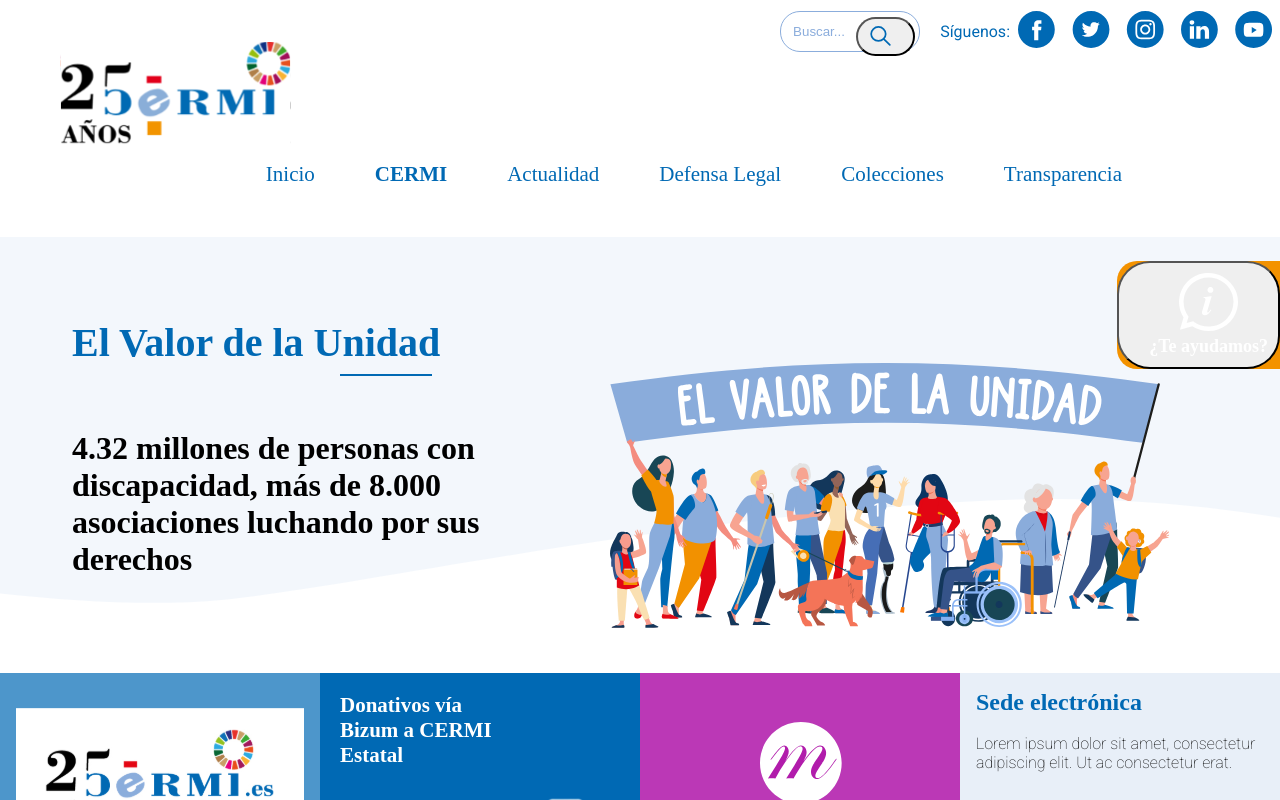
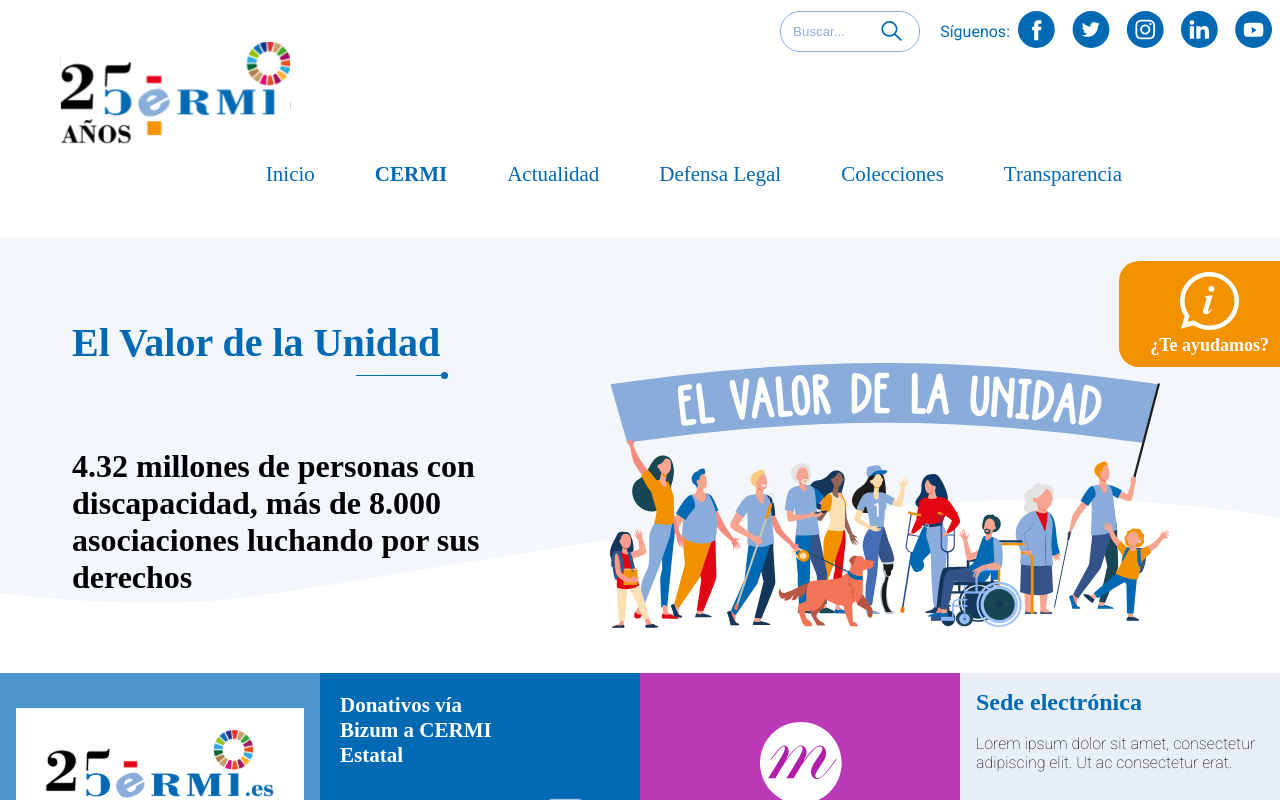
Before and after one commit to steven8906/cermi, a Vue app: page / in a window 1280 px wide. Shown: the top 800 px of the page. Built offline with nearby package versions, Linux system fonts and the light colour scheme.

Commit message:
ajustes en css

```diff
--- a/src/components/Home/CarrouselHome.vue
+++ b/src/components/Home/CarrouselHome.vue
@@ -5,7 +5,7 @@
         <section class="w-44">
           <div class="position-relative p-y-10-px">
             <h2 class="text-primary font-size-40">El Valor de la Unidad</h2>
-            <span class="line w-92-px right-28 bottom-0"></span>
+            <span class="underline w-100 m-left-5-rem"></span>
           </div>
           <br/>
           <br/>
@@ -37,7 +37,6 @@ export default {
 </script>
 
 <style scoped lang="scss">
-  @import "../../styles/general";
 
   .container-carrousel{
     height: 468px;
--- a/src/styles/form.scss
+++ b/src/styles/form.scss
@@ -17,8 +17,8 @@
     position : absolute;
     width    : 25px;
     height   : 25px;
-    right    : 5px;
-    top      : 15%;
+    right    : 0;
+    top      : 5%;
 
     &.icon-search{
       display    : block;
@@ -29,8 +29,8 @@
   //Con btn
   .btn{
     position : absolute;
-    right    : 5px;
-    top      : 15%;
+    right    : 0;
+    top      : 5%;
     cursor: pointer !important;
     .icon{
       position : relative;
--- a/src/styles/general.scss
+++ b/src/styles/general.scss
@@ -38,7 +38,6 @@
 }
 
 //buttons
-
 .btn{
     cursor: pointer;
     font-size            : 18px;
@@ -48,7 +47,13 @@
     padding              : 5px 15px;
     font-family          : 'Frank Ruhl Libre', serif;
     font-weight          : 700;
+    border               : 1px solid transparent;
+    background-color     : transparent;
     transition           : all 0.8s cubic-bezier(0, 1, 0.5, 1);
+    &:hover{
+        transition : .2s;
+        filter     : brightness(90%);
+    }
     &.btn-blue {
         background           : $blue;
         border               : 1px solid $blue;
@@ -57,6 +62,7 @@
             color            : $blue;
             background       : white;
             transition       : all 0.8s cubic-bezier(0, 1, 0.5, 1);
+            filter           : brightness(100%);
         }
         &.outline{
             background-color : white;
@@ -64,6 +70,7 @@
             &:hover {
                 color            : white;
                 background       : $blue;
+                filter           : brightness(100%);
             }
         }
     }
@@ -88,7 +95,6 @@
     }
 
 }
-
 //background-colors
 .background-primary{
     background-color: $blue !important;
@@ -133,8 +139,46 @@
 }
 
 //container
-.container{
-    max-width: 1440px;
+.container {
+    max-width : 1400px;
+    width     : 100%;
+    margin    : 0 auto;
+}
+
+.column-center {
+    display                 : -webkit-flex;
+    display                 : -moz-flex;
+    display                 : -ms-flex;
+    display                 : -o-flex;
+    display                 : flex;
+    justify-content         : center;
+    -webkit-justify-content : center;
+    -ms-align-items         : center;
+    -webkit-align-items     : center;
+    align-items             : center;
+    -webkit-flex-direction  : column;
+    -moz-flex-direction     : column;
+    -ms-flex-direction      : column;
+    -o-flex-direction       : column;
+    flex-direction          : column
+}
+
+.column-between {
+    display                 : -webkit-flex;
+    display                 : -moz-flex;
+    display                 : -ms-flex;
+    display                 : -o-flex;
+    display                 : flex;
+    justify-content         : space-between;
+    -webkit-justify-content : space-between;
+    -ms-align-items         : space-between;
+    -webkit-align-items     : center;
+    align-items             : center;
+    -webkit-flex-direction  : column;
+    -moz-flex-direction     : column;
+    -ms-flex-direction      : column;
+    -o-flex-direction       : column;
+    flex-direction          : column
 }
 
 //cursor
@@ -160,12 +204,12 @@
     display: flex;
 }
 .d-flex-column{
-    display        : -webkit-flex;
-    display        : -moz-flex;
-    display        : -ms-flex;
-    display        : -o-flex;
-    display        : flex;
-    flex-direction : column;
+    display: -webkit-flex;
+    display: -moz-flex;
+    display: -ms-flex;
+    display: -o-flex;
+    display: flex;
+    flex-direction: column;
 }
 
 //fonts
@@ -216,9 +260,9 @@
 
 //hr
 .hr{
-    border-top: 2px solid white;
-    border-bottom: none;
-    border-radius: 3px;
+    border-top    : 2px solid white;
+    border-bottom : none;
+    border-radius : 3px;
 
     &.color-white-light{
         border-top: 2px solid $whiteLight !important;
@@ -250,6 +294,16 @@
     transform  : rotate(-180deg);
     /* azul */
     background : #0069B4;
+}
+
+.underline{
+    display             : inline-block;
+    width               : 92px;
+    background-image    : url(/public/img/line.svg);
+    background-repeat   : no-repeat;
+    background-position : center;
+    height              : 10px;
+    margin              : auto;
 }
 
 //margin-auto
@@ -304,8 +358,8 @@
     font-weight: bold;
 }
 .text-light{
-    font-family :'Frank Ruhl Libre', serif;
-    font-weight : 300;
+    font-family:'Frank Ruhl Libre', serif;
+    font-weight: 300;
 }
 .text-light-global{
     font-weight: 300;
@@ -340,6 +394,13 @@
 .text-decoration-none{
     text-decoration: none;
 }
+.title {
+    font-family   : 'Frank Ruhl Libre', serif;
+    font-size     : 20px;
+    line-height   : 1.2em;
+    margin-bottom : 15px;
+    font-weight   : 700;
+}
 
 .subtitle {
     font-family   : 'Frank Ruhl Libre', serif;
@@ -348,25 +409,6 @@
     margin-bottom : 15px;
     font-weight   : 700;
     color         : $blue;
-}
-
-.title {
-    font-family   : 'Frank Ruhl Libre', serif;
-    font-size     : 20px;
-    line-height   : 1.2em;
-    margin-bottom : 15px;
-    font-weight   : 700;
-}
-
-//underline
-.underline{
-    display             : inline-block;
-    width               : 92px;
-    background-image    : url(/public/img/line.svg);
-    background-repeat   : no-repeat;
-    background-position : center;
-    height              : 10px;
-    margin              : auto;
 }
 
 //vertical-align
--- a/src/views/HomeView.vue
+++ b/src/views/HomeView.vue
@@ -23,6 +23,8 @@ export default {
 }
 </script>
 
-<style scoped>
-
+<style scoped lang="scss">
+ @import "../styles/icons";
+ @import "../styles/form";
+ @import "../styles/general";
 </style>
```
